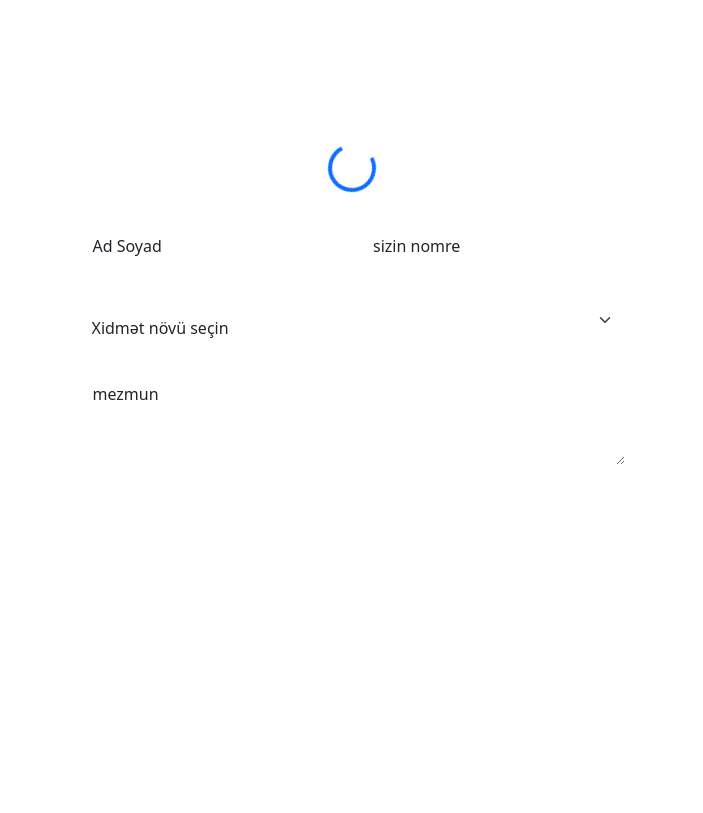
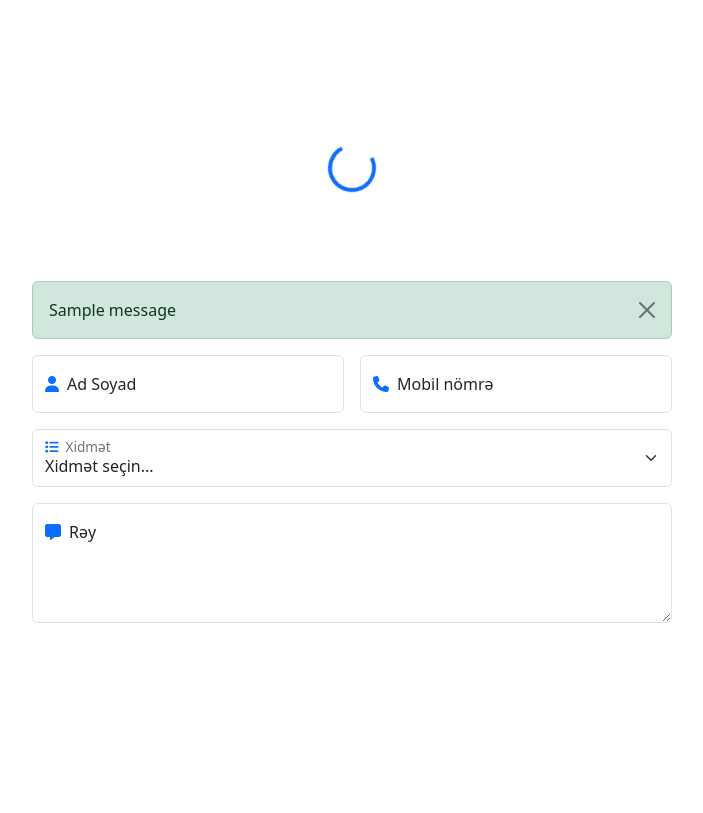
Before and after one commit to MusfiqEmirov/Temizxali, a Django app: page /review/ in a window 1280 px wide. Shown: the part 477-1290 px from the top of the page, without its empty margins (288-991 px from the left). Run offline with Django 5.2, Linux system fonts and the light colour scheme; tables that the repository leaves empty hold one stand-in row (values such as "Sample post"); one stand-in notice (Sample message) is shown; some libraries are stand-ins or nearby versions.

Commit message:
comment html rewrited

```diff
--- a/temizxali/services/forms.py
+++ b/temizxali/services/forms.py
@@ -71,27 +71,34 @@ class ReviewForm(forms.ModelForm):
         fields = ['service', 'fullname', 'phone_number', 'text']
 
         widgets = {
-            'services': forms.CheckboxSelectMultiple(attrs={'class': 'form-check-input'}),
+            'service': forms.Select(attrs={
+                'class': 'form-select',
+                'id': 'id_service',
+            }),
             'fullname': forms.TextInput(attrs={
                 'class': 'form-control',
                 'placeholder': _('Ad və soyadınızı daxil edin'),
+                'id': 'id_fullname',
             }),
             'phone_number': forms.TextInput(attrs={
                 'class': 'form-control',
                 'placeholder': _('Mobil nömrənizi daxil edin (məs: 501234567)'),
+                'id': 'id_phone_number',
             }),
             'text': forms.Textarea(attrs={
                 'class': 'form-control',
                 'rows': 4,
                 'placeholder': _('Rəyinizi yazın...'),
+                'id': 'id_text',
+                'style': 'height: 120px;',
             }),
         }
 
         labels = {
-            # 'services': _('Servislər'),
+            'service': _('Xidmət'),
             'fullname': _('Ad Soyad'),
             'phone_number': _('Mobil nömrə'),
-            'text': _('Mesaj'),
+            'text': _('Rəy'),
         }
 
     def clean_phone_number(self):
--- a/temizxali/templates/comment_add.html
+++ b/temizxali/templates/comment_add.html
@@ -152,58 +152,94 @@
     <!-- Page Header End -->
 
 
-    <!-- Quote Start -->
+    <!-- Review Form Start -->
     <div class="container-fluid py-5">
         <div class="container">
-            <div class="text-center mx-auto wow fadeInUp" data-wow-delay="0.1s" style="max-width: 500px;">
-                <h1 class="display-5 mb-5 text-primary">rey gonder</h1>
+            <div class="text-center mx-auto wow fadeInUp" data-wow-delay="0.1s" style="max-width: 600px;">
+                <h1 class="display-5 mb-3 text-primary">Rəyinizi Paylaşın</h1>
+                <p class="mb-5">Xidmətimizdən istifadə etdikdən sonra rəyinizi bizimlə və digərləri ilə paylaşın. Sizin fikriniz çox dəyərlidir.</p>
             </div>
             <div class="row justify-content-center">
-                <div class="col-lg-7">
+                <div class="col-lg-8">
                     <div class="bg-light rounded p-4 p-sm-5 wow fadeInUp" data-wow-delay="0.1s">
+                        <form method="post" action="{% url 'create-review' %}">
+                            {% csrf_token %}
+                            {% if messages %}
+                                {% for message in messages %}
+                                    <div class="alert alert-{{ message.tags }} alert-dismissible fade show" role="alert">
+                                        {{ message }}
+                                        <button type="button" class="btn-close" data-bs-dismiss="alert" aria-label="Close"></button>
+                                    </div>
+                                {% endfor %}
+                            {% endif %}
                             <div class="row g-3">
-                            <div class="col-sm-6">
+                                <div class="col-md-6">
                                     <div class="form-floating">
-                                    <input type="text" class="form-control border-0" id="gname" placeholder="Gurdian Name">
-                                    <label for="gname">Ad Soyad</label>
+                                        {{ form.fullname }}
+                                        <label for="{{ form.fullname.id_for_label }}">
+                                            <i class="fas fa-user me-2 text-primary"></i>{{ form.fullname.label }}
+                                        </label>
+                                        {% if form.fullname.errors %}
+                                            <div class="text-danger small mt-1">{{ form.fullname.errors }}</div>
+                                        {% endif %}
                                     </div>
                                 </div>
-
-                            <div class="col-sm-6">
+                                <div class="col-md-6">
                                     <div class="form-floating">
-                                    <input type="number" class="form-control border-0" id="cname" placeholder="Child Name">
-                                    <label for="cname">sizin nomre</label>
-                                </div>
-                            </div>
-                            <div class="col-sm-12">
-                                <div class="form-floating">
-                                    <select class="form-select border-0 " id="serviceType">
-                                        <option value="">Xidmət növü seçin</option>
-                                        <option value="perde">Pərdə yuma</option>
-                                        <option value="xalca">Xalça yuma</option>
-                                        <option value="divan">Divan yuma</option>
-                                        <option value="paltar">Paltar yuma</option>
-                                        <option value="təmizlik">Ümumi təmizlik</option>
-                                        <option value="pəncərə">Pəncərə təmizləmə</option>
-                                    </select>
+                                        {{ form.phone_number }}
+                                        <label for="{{ form.phone_number.id_for_label }}">
+                                            <i class="fas fa-phone me-2 text-primary"></i>{{ form.phone_number.label }}
+                                        </label>
+                                        {% if form.phone_number.errors %}
+                                            <div class="text-danger small mt-1">{{ form.phone_number.errors }}</div>
+                                        {% endif %}
                                     </div>
                                 </div>
                                 <div class="col-12">
                                     <div class="form-floating">
-                                    <textarea class="form-control border-0" placeholder="Leave a message here" id="message" style="height: 100px"></textarea>
-                                    <label for="message">mezmun</label>
+                                        <select name="{{ form.service.name }}" class="form-select" id="{{ form.service.id_for_label }}" required>
+                                            <option value="">Xidmət seçin...</option>
+                                            {% for service in services %}
+                                                {% with translation=service.translations.first %}
+                                                    {% if translation %}
+                                                        <option value="{{ service.id }}" {% if form.service.value == service.id %}selected{% endif %}>{{ translation.name }}</option>
+                                                    {% endif %}
+                                                {% endwith %}
+                                            {% endfor %}
+                                        </select>
+                                        <label for="{{ form.service.id_for_label }}">
+                                            <i class="fas fa-list me-2 text-primary"></i>{{ form.service.label|default:"Xidmət" }}
+                                        </label>
+                                        {% if form.service.errors %}
+                                            <div class="text-danger small mt-1">{{ form.service.errors }}</div>
+                                        {% endif %}
                                     </div>
                                 </div>
-                            <div class="col-12 text-center">
-                                <button class="btn btn-primary py-3 px-4" type="submit">Gonder</button>
+                                <div class="col-12">
+                                    <div class="form-floating">
+                                        {{ form.text }}
+                                        <label for="{{ form.text.id_for_label }}">
+                                            <i class="fas fa-comment-alt me-2 text-primary"></i>{{ form.text.label }}
+                                        </label>
+                                        {% if form.text.errors %}
+                                            <div class="text-danger small mt-1">{{ form.text.errors }}</div>
+                                        {% endif %}
+                                    </div>
+                                </div>
+                                <div class="col-12 mt-4">
+                                    <button class="btn btn-primary w-100 py-3" type="submit">
+                                        <i class="fas fa-paper-plane me-2"></i>
+                                        Rəyi Göndər
+                                    </button>
+                                </div>
+                            </div>
+                        </form>
                     </div>
                 </div>
             </div>
         </div>
     </div>
-        </div>
-    </div>
-    <!-- Quote End -->
+    <!-- Review Form End -->
 
 
     <!-- Footer Start -->
```
Lines whose indentation alone changed are shown as unchanged.
